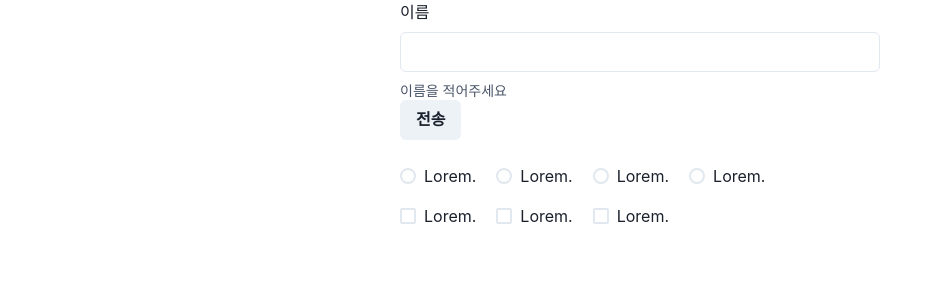
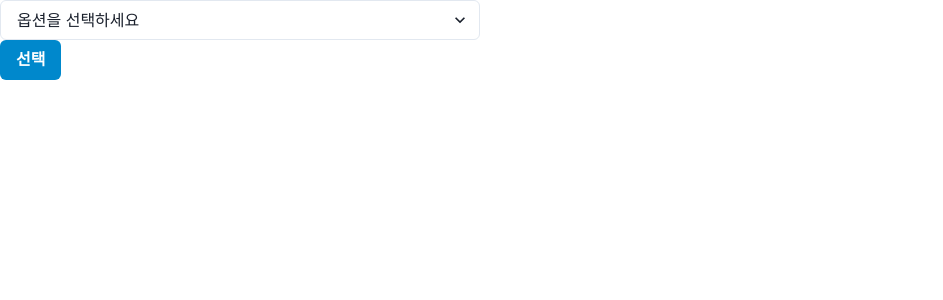
Before and after one commit to Seunggyo/react20231031, a React (Create React App) app: page / in a window 1280 px wide. Shown: the top 300 px of the page, without its empty margins (0-943 px from the left). Built offline with nearby package versions, Linux system fonts and the light colour scheme.

Commit message:
select 활용하기

```diff
--- a/src/App.js
+++ b/src/App.js
@@ -1,59 +1,18 @@
-import {
-  Box,
-  Button,
-  Center,
-  Checkbox,
-  CheckboxGroup,
-  Flex,
-  FormControl,
-  FormHelperText,
-  FormLabel,
-  Input,
-  Radio,
-  RadioGroup,
-} from "@chakra-ui/react";
+import { Box, Button, Select } from "@chakra-ui/react";
 
 function App() {
   return (
     <>
-      <Center>
-        <Box w={"480px"}>
-          <FormControl>
-            <FormLabel>이름</FormLabel>
-            <Input></Input>
-            <FormHelperText>이름을 적어주세요</FormHelperText>
-            <Button>전송</Button>
-          </FormControl>
-        </Box>
-      </Center>
-      <Center mt={4}>
-        <Box w={"480px"}>
-          <FormControl>
-            <FormLabel></FormLabel>
-            <RadioGroup>
-              <Flex gap={5}>
-                <Radio value="value1">Lorem.</Radio>
-                <Radio value="value2">Lorem.</Radio>
-                <Radio value="value3">Lorem.</Radio>
-                <Radio value="value4">Lorem.</Radio>
-              </Flex>
-            </RadioGroup>
-          </FormControl>
-        </Box>
-      </Center>
-      <Center mt={4}>
-        <Box w={"480px"}>
-          <FormControl>
-            <CheckboxGroup>
-              <Flex gap={5}>
-                <Checkbox colorScheme="twitter">Lorem.</Checkbox>
-                <Checkbox colorScheme="twitter">Lorem.</Checkbox>
-                <Checkbox colorScheme="twitter">Lorem.</Checkbox>
-              </Flex>
-            </CheckboxGroup>
-          </FormControl>
-        </Box>
-      </Center>
+      <Box w={"480px"}>
+        <Select placeholder="옵션을 선택하세요">
+          <option value="value-1">Lorem.</option>
+          <option value="value-2">Modi.</option>
+          <option value="value-3">Earum.</option>
+          <option value="value-4">Praesentium!</option>
+          <option value="value-5">Animi!</option>
+        </Select>
+        <Button colorScheme="telegram">선택</Button>
+      </Box>
     </>
   );
 }
```
